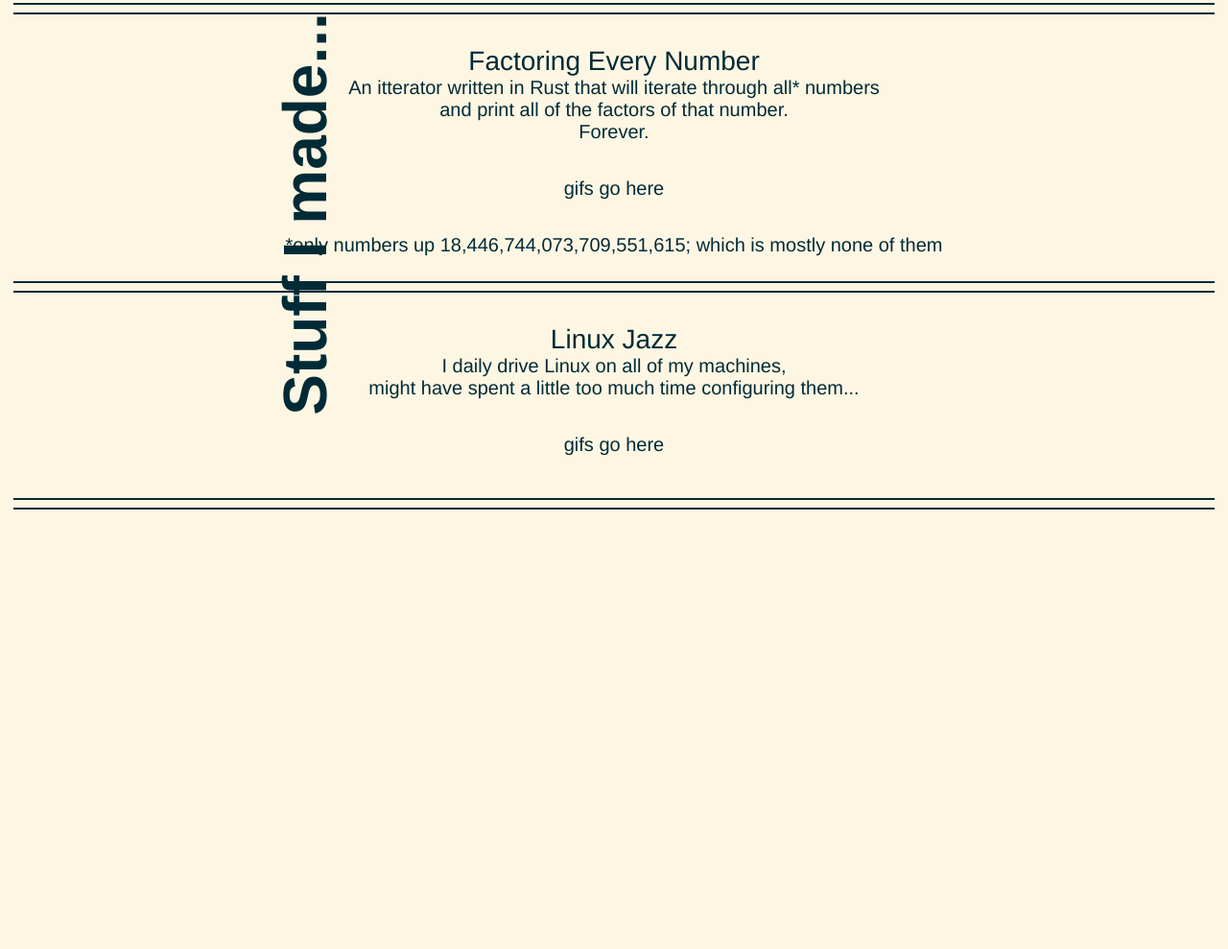
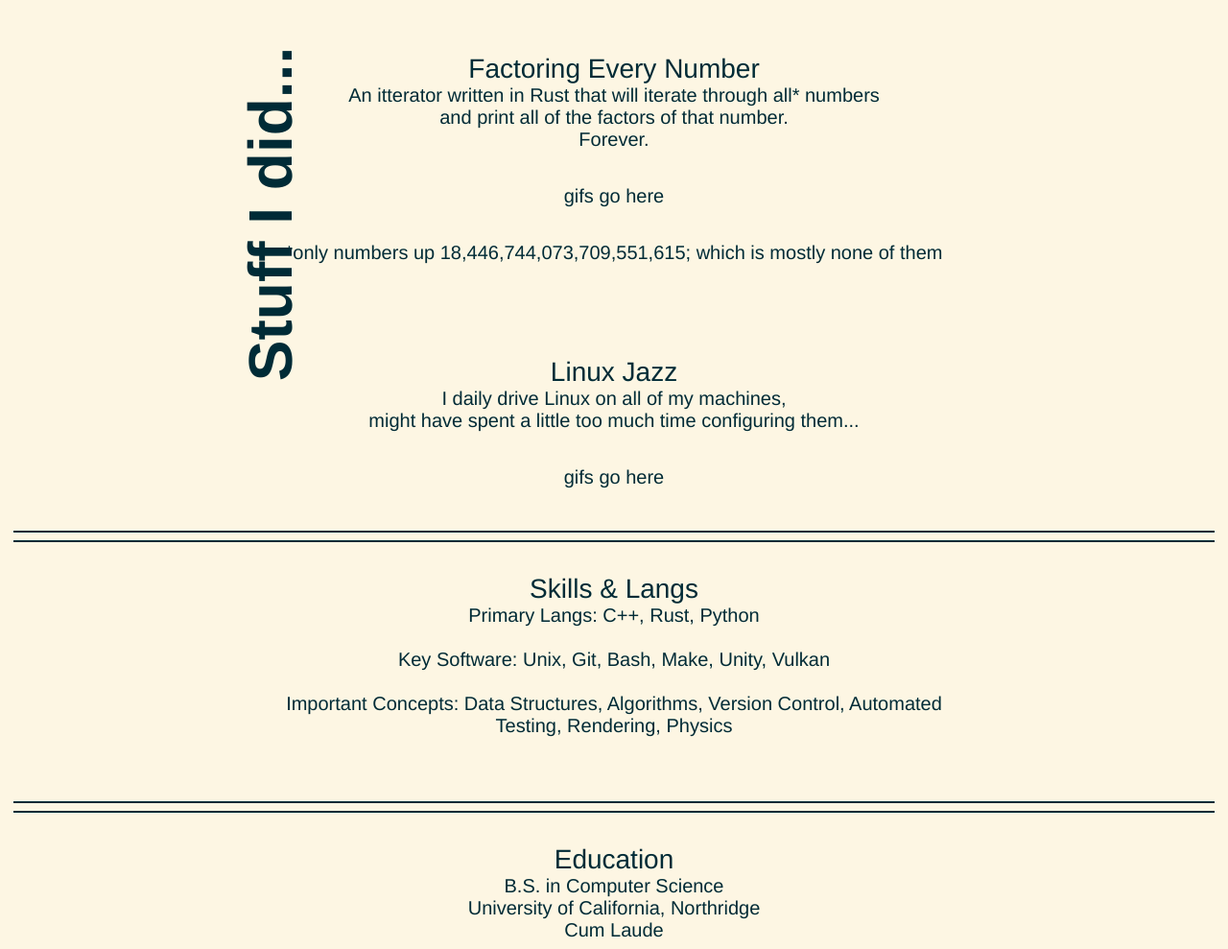
Before and after one commit to nick-warfield/nick-warfield.github.io, a plain HTML site: page index.html in a window 1280 px wide. Shown: the part 322-1311 px from the top of the page at 96% size. Before the commit the page ends 861 px from the top, so only its background shows below. Drawn offline with Linux system fonts and the light colour scheme.

Commit message:
Update Content

```diff
--- a/index.html
+++ b/index.html
@@ -9,7 +9,7 @@
 <body style="background-color:#fdf6e3;">
 	<!-- overlay -->
 	<div class="content-title">
-		Stuff I made...
+		Stuff I did...
 	</div>
 
 	<div class="center">
@@ -25,9 +25,7 @@
 	<div class="content-body"> A clone of tetris made in C++ using the SFML library. <br></div>
 	<br><br>
 	<div class="content-body"> gifs go here <br></div>
-	<br><br>
-	<hr class="hline" />
-	<hr class="hline" />
+	<br><br><br><br>
 
 	<!-- Rust Iterator -->
 	<div class="content"> Factoring Every Number <br></div>
@@ -36,9 +34,7 @@
 	<div class="content-body"> gifs go here <br></div>
 	<br><br>
 	<div class="content-body"> *only numbers up 18,446,744,073,709,551,615; which is mostly none of them <br></div>
-	<br>
-	<hr class="hline" />
-	<hr class="hline" />
+	<br><br><br><br>
 
 	<!-- Linux Jazz -->
 	<div class="content"> Linux Jazz <br></div>
@@ -49,5 +45,20 @@
 	<hr class="hline" />
 	<hr class="hline" />
 
+	<!-- Skills? -->
+	<div class="content"> Skills & Langs <br></div>
+	<div class="content-body"> Primary Langs: C++, Rust, Python <br><br></div>
+	<div class="content-body"> Key Software: Unix, Git, Bash, Make, Unity, Vulkan <br><br></div>
+	<div class="content-body"> Important Concepts: Data Structures, Algorithms, Version Control, Automated Testing, Rendering, Physics <br><br></div>
+	<br><br>
+	<hr class="hline" />
+	<hr class="hline" />
+
+	<!-- Education -->
+	<div class="content"> Education <br></div>
+	<div class="content-body"> B.S. in Computer Science<br>
+		University of California, Northridge <br>
+		Cum Laude </div>
+
 </body>
 </html>
```
